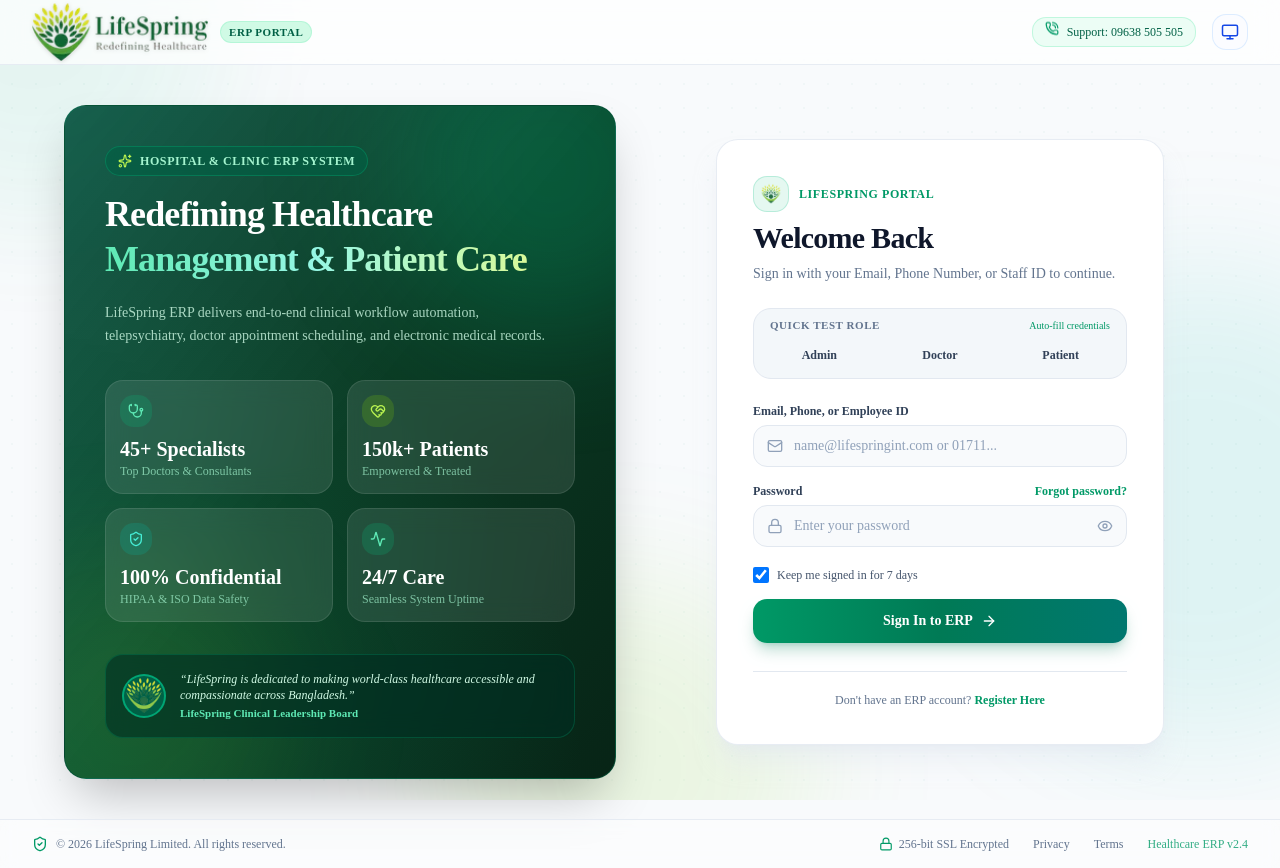
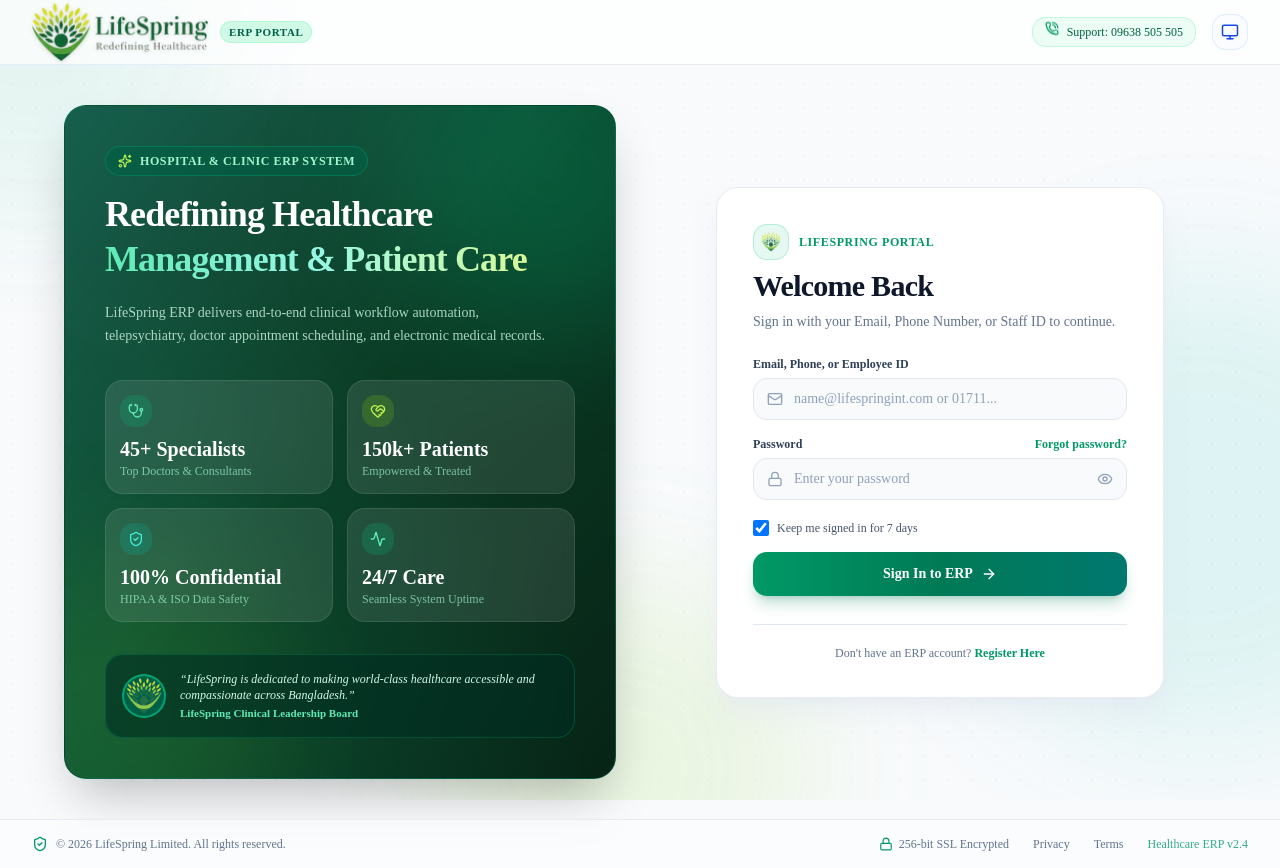
Before and after one commit to rabbiTheWebDeveloper/lifespringerp, a Next.js app: page /login in a window 1280 px wide. Built offline with nearby package versions, Linux system fonts and the light colour scheme.

Commit message:
feat: implement login page component with authentication and branding

```diff
--- a/src/app/(auth)/login/page.tsx
+++ b/src/app/(auth)/login/page.tsx
@@ -33,20 +33,6 @@
   const [error, setError] = useState<string | null>(null);
   const [success, setSuccess] = useState<string | null>(null);
 
-  // Quick Demo Account Helper
-  const fillDemoAccount = (role: "admin" | "doctor" | "patient") => {
-    setError(null);
-    if (role === "admin") {
-      setIdentifier("admin@lifespringint.com");
-      setPassword("admin123");
-    } else if (role === "doctor") {
-      setIdentifier("doctor@lifespringint.com");
-      setPassword("123456");
-    } else if (role === "patient") {
-      setIdentifier("patient@lifespringint.com");
-      setPassword("123456");
-    }
-  };
 
   const handleLogin = async (e: React.FormEvent) => {
     e.preventDefault();
@@ -223,40 +209,6 @@
             </p>
           </div>
 
-          {/* Quick Demo Switcher Tabs */}
-          <div className="mb-6 p-2 rounded-2xl bg-slate-100/80 dark:bg-slate-900/80 border border-slate-200 dark:border-slate-800">
-            <div className="flex items-center justify-between mb-1.5 px-2">
-              <span className="text-[11px] font-semibold text-slate-500 dark:text-slate-400 uppercase tracking-wider">
-                Quick Test Role
-              </span>
-              <span className="text-[10px] text-emerald-600 dark:text-emerald-400 font-medium">
-                Auto-fill credentials
-              </span>
-            </div>
-            <div className="grid grid-cols-3 gap-1.5">
-              <button
-                type="button"
-                onClick={() => fillDemoAccount("admin")}
-                className="py-1.5 px-2 rounded-xl text-xs font-semibold text-slate-700 dark:text-slate-200 hover:bg-white dark:hover:bg-slate-800 transition-all border border-transparent hover:border-slate-200 dark:hover:border-slate-700 shadow-none hover:shadow-sm"
-              >
-                Admin
-              </button>
-              <button
-                type="button"
-                onClick={() => fillDemoAccount("doctor")}
-                className="py-1.5 px-2 rounded-xl text-xs font-semibold text-slate-700 dark:text-slate-200 hover:bg-white dark:hover:bg-slate-800 transition-all border border-transparent hover:border-slate-200 dark:hover:border-slate-700 shadow-none hover:shadow-sm"
-              >
-                Doctor
-              </button>
-              <button
-                type="button"
-                onClick={() => fillDemoAccount("patient")}
-                className="py-1.5 px-2 rounded-xl text-xs font-semibold text-slate-700 dark:text-slate-200 hover:bg-white dark:hover:bg-slate-800 transition-all border border-transparent hover:border-slate-200 dark:hover:border-slate-700 shadow-none hover:shadow-sm"
-              >
-                Patient
-              </button>
-            </div>
-          </div>
 
           {/* Error Alert */}
           {error && (
```
